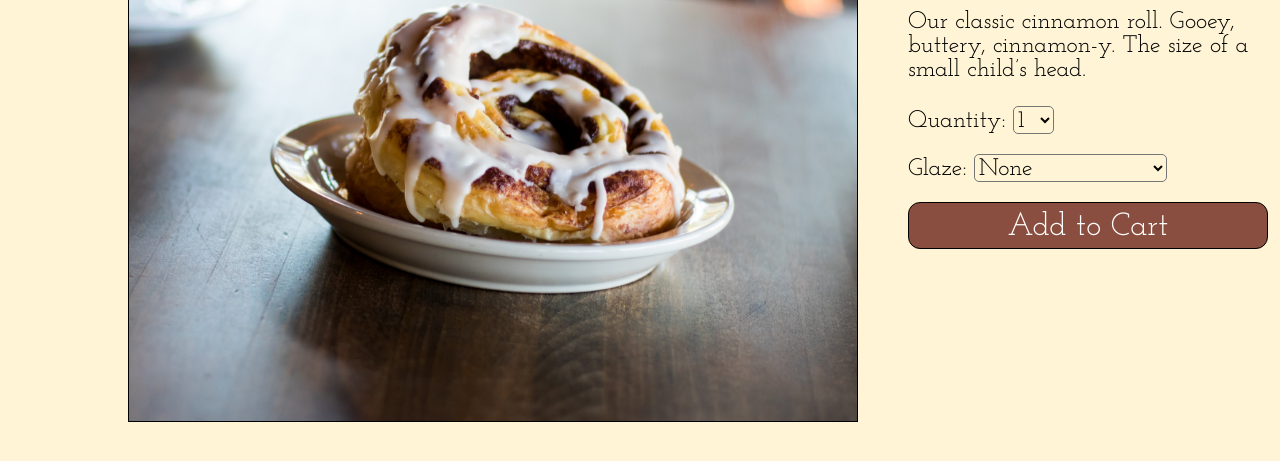
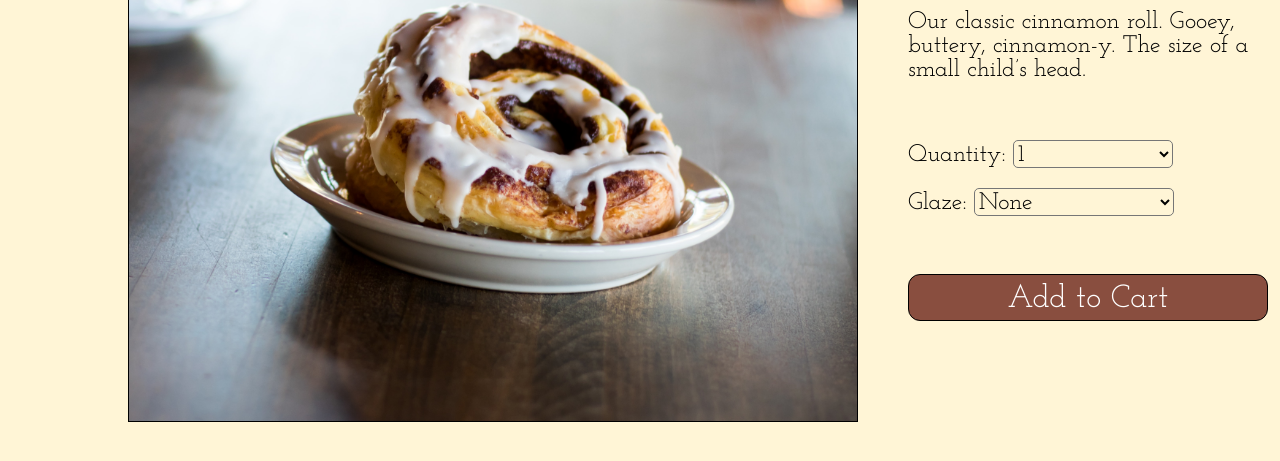
Before and after one commit to tvnn1231/PUI, a plain HTML site: page product-detail.html in a window 1280 px wide. Shown: the part 381-842 px from the top of the page. Before the commit the page ends 803 px from the top, so only its background shows below. Drawn offline with Linux system fonts and the light colour scheme.

Commit message:
Added product detail html and styles

```diff
--- a/product-detail.html
+++ b/product-detail.html
@@ -5,7 +5,7 @@
         <title>Bun Bun Bake Shop</title>
         <meta charset="UTF-8">
         <link rel="stylesheet" href="styles.css">
-        <link href="https://fonts.googleapis.com/css2?family=Josefin+Slab:wght@400;700&family=Sacramento&display=swap" rel="stylesheet">
+        <link href="https://fonts.googleapis.com/css2?family=Josefin+Slab:wght@400;600;700&family=Sacramento&display=swap" rel="stylesheet">
     </head>
 
     <body>
@@ -22,8 +22,7 @@
             <a href="#">Contact</a>
         </nav>
 
-        <a href="product-browsing.html"><p class="back-to-browse">&lt; Back to Browse</p></a>
-
+        <p class="back-to-browse"><a href="product-browsing.html">&lt; Back to Browse</a></p>
         <div class="detail-container">
             <img src="images/rob-sarmiento-RbqgLewxyXo-unsplash.jpg" alt="Original" class="detail-original-img">
             <div class="detail-original-container">
@@ -31,6 +30,7 @@
                 <p class="detail-price">$2.50</p>
                 <p class="detail-original-desc">Our classic cinnamon roll. Gooey, buttery, cinnamon-y. The size of a small child’s head.</p>
 
+            <div class="dropdowns">
                 <div class="detail-dropdown">
                     <label for="quantity">Quantity:</label>
                     <select name="quantity" id="quantity">
@@ -50,6 +50,7 @@
                         <option value="Double Chocolate">Double Chocolate</option>
                     </select>
                 </div>
+            </div>
 
             <button class="add-to-cart">Add to Cart</button>
 
--- a/styles.css
+++ b/styles.css
@@ -155,6 +155,7 @@ nav a {
 
 .detail-container {
     display: flex;
+    margin-bottom: 80px;
 }
 
 .detail-original-container {
@@ -180,6 +181,10 @@ nav a {
     font-size: 1.5em;
 }
 
+.dropdowns {
+    margin: 58px 0;
+}
+
 .detail-dropdown {
     font-size: 1.5em;
     display: block;
@@ -190,6 +195,14 @@ select {
     font-family: 'Josefin Slab', serif;
     font-size: 1em;
     border-radius: 5px;
+}
+
+#quantity {
+    width: 160px;
+}
+
+#glaze {
+    width: 200px;
 }
 
 .add-to-cart {
```
Also changed, not shown: home-page.html (+1 -1 lines), product-browsing.html (+1 -1 lines). Lines whose indentation alone changed are shown as unchanged.
